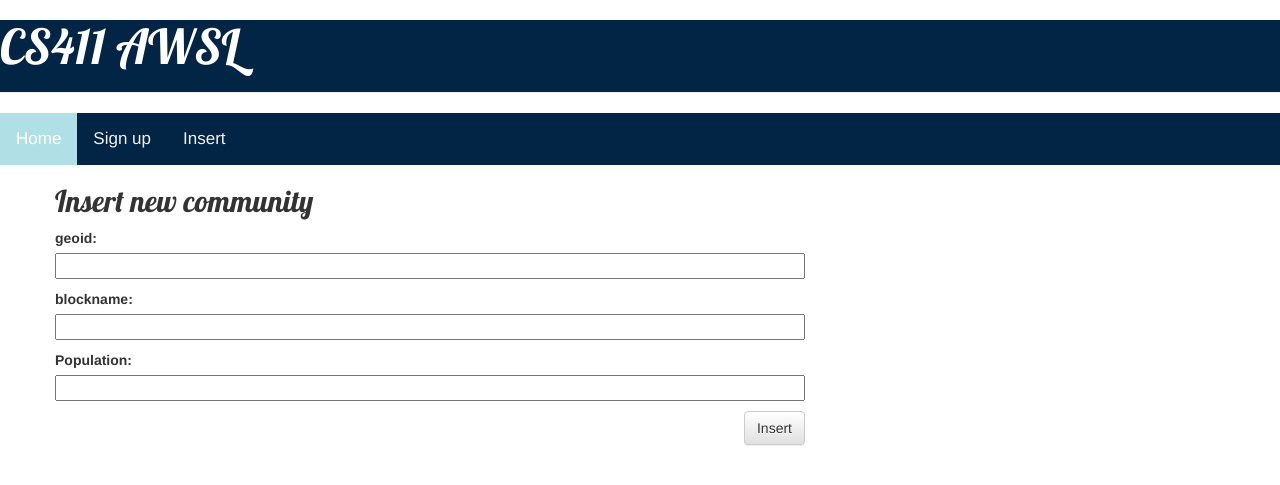
After one commit to Lancelot12163/411Proj, a Django app: page /project/insert in a window 1280 px wide. The commit adds this page. Shown: the top 485 px of the page. Run offline with Django 3.2, Linux system fonts and the light colour scheme; some libraries are stand-ins or nearby versions.

Commit message:
Add insert function

```diff
--- a/project/forms.py
+++ b/project/forms.py
@@ -7,3 +7,10 @@ class CreateUser(forms.ModelForm):
     class Meta:
         model = User
         fields = ('username','password',)
+
+
+class InsertGEO(forms.Form):
+
+    GEOID = forms.IntegerField(label = 'geoid');
+    Block = forms.CharField(label = 'blockname');
+    Population = forms.IntegerField(label = 'Population');
--- a/project/templates/project/base.html
+++ b/project/templates/project/base.html
@@ -14,6 +14,7 @@
     <div class="topnav">
           <a class="active" href="./">Home</a>
           <a href="{% url 'signup' %}">Sign up</a>
+          <a href="{% url 'insert' %}">Insert</a>
     </div>
     <div class="content container">
         <div class="row">
--- /dev/null
+++ b/project/templates/project/insertGEO.html
@@ -0,0 +1,10 @@
+{% extends 'project/base.html' %}
+
+{% block content %}
+    <h2>Insert new community</h2>
+    <form method="POST" class="post-form">
+        {% csrf_token %}
+        {{ form.as_p }}
+        <button type="submit" class="save btn btn-default">Insert</button>
+    </form>
+{% endblock %}
--- a/project/urls.py
+++ b/project/urls.py
@@ -6,4 +6,5 @@ urlpatterns = [
     path('', views.index, name='index'),
     path('signup', views.signup, name='signup'),
     path('home', views.base, name='base'),
+    path('insert', views.insert, name='insert'),
 ]
--- a/project/views.py
+++ b/project/views.py
@@ -4,8 +4,10 @@ from django.shortcuts import render
 from django.http import HttpResponse
 
 from .models import User
-from .forms import CreateUser
+from .forms import CreateUser, InsertGEO
 from django.shortcuts import redirect
+
+from django.db import connection
 def index(request):
     return HttpResponse("Hello! You're at the cs411 project webpage.")
 
@@ -16,8 +18,28 @@ def signup(request):
     if request.method == "POST":
         form = CreateUser(request.POST)
         if form.is_valid():
-            post = form.save()
-            return HttpResponse("Submitted!!")
+            username0 = form['username'].value();
+            passward0 = form['password'].value();
+            insert_query = 'INSERT INTO project_user (username,password) VALUES (%s, %s);'
+            with connection.cursor() as cursor:
+                cursor.execute(insert_query, (username0, passward0))
+            return HttpResponse(username0)
     else:
         form = CreateUser()
     return render(request, 'project/signup.html', {'form': form})
+
+
+def insert(request):
+    if request.method == "POST":
+        form = InsertGEO(request.POST)
+        if form.is_valid():
+            GEOID0 = form['GEOID'].value();
+            Block0 = form['Block'].value();
+            Population0 = form['Population'].value();
+            insert_query = 'INSERT INTO tidychampaign1 (GEOID, Block, Population) VALUES (%s, %s, %s);'
+            with connection.cursor() as cursor:
+                cursor.execute(insert_query, (GEOID0, Block0, Population0))
+            return HttpResponse("A new community submitted. The ID is " + GEOID0)
+    else:
+        form = InsertGEO()
+    return render(request, 'project/insertGEO.html', {'form': form})
```
Also changed, not shown: 1 other file.
